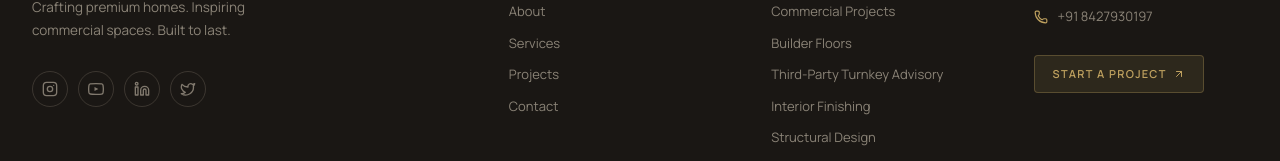
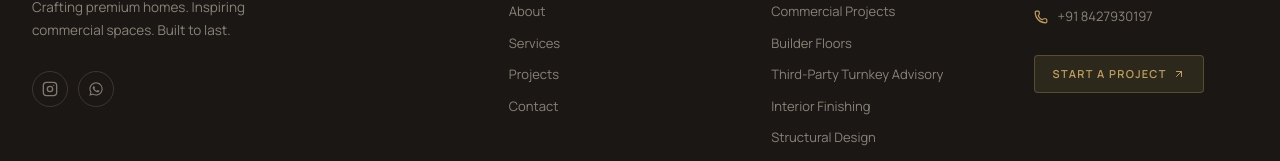
Before and after one commit to Surajkuma01/vps-site, a React (Vite) app: page / in a window 1280 px wide. Shown: the part 5139-5300 px from the top of the page. Built offline with nearby package versions, Linux system fonts and the light colour scheme.

Commit message:
Update footer social links: add Instagram link and WhatsApp chat link, remove others

```diff
--- a/src/components/Footer.tsx
+++ b/src/components/Footer.tsx
@@ -10,24 +10,9 @@ const InstagramIcon = () => (
   </svg>
 );
 
-const YoutubeIcon = () => (
-  <svg width="16" height="16" viewBox="0 0 24 24" fill="none" stroke="currentColor" strokeWidth="2" strokeLinecap="round" strokeLinejoin="round">
-    <path d="M22.54 6.42a2.78 2.78 0 0 0-1.95-1.96C18.88 4 12 4 12 4s-6.88 0-8.59.46a2.78 2.78 0 0 0-1.95 1.96A29 29 0 0 0 1 12a29 29 0 0 0 .46 5.58A2.78 2.78 0 0 0 3.41 19.5C5.12 20 12 20 12 20s6.88 0 8.59-.46a2.78 2.78 0 0 0 1.95-1.96A29 29 0 0 0 23 12a29 29 0 0 0-.46-5.58z" />
-    <polygon points="9.75 15.02 15.5 12 9.75 8.98 9.75 15.02" fill="currentColor" stroke="none" />
-  </svg>
-);
-
-const LinkedinIcon = () => (
-  <svg width="16" height="16" viewBox="0 0 24 24" fill="none" stroke="currentColor" strokeWidth="2" strokeLinecap="round" strokeLinejoin="round">
-    <path d="M16 8a6 6 0 0 1 6 6v7h-4v-7a2 2 0 0 0-2-2 2 2 0 0 0-2 2v7h-4v-7a6 6 0 0 1 6-6z" />
-    <rect x="2" y="9" width="4" height="12" />
-    <circle cx="4" cy="4" r="2" />
-  </svg>
-);
-
-const TwitterIcon = () => (
-  <svg width="16" height="16" viewBox="0 0 24 24" fill="none" stroke="currentColor" strokeWidth="2" strokeLinecap="round" strokeLinejoin="round">
-    <path d="M22 4s-.7 2.1-2 3.4c1.6 10-9.4 17.3-18 11.6 2.2.1 4.4-.6 6-2C3 15.5.5 9.6 3 5c2.2 2.6 5.6 4.1 9 4-.9-4.2 4-6.6 7-3.8 1.1 0 3-1.2 3-1.2z" />
+const WhatsAppIcon = () => (
+  <svg width="16" height="16" viewBox="0 0 24 24" fill="currentColor">
+    <path d="M12.04 2C6.58 2 2.13 6.45 2.13 11.91C2.13 13.66 2.59 15.36 3.45 16.86L2.05 22L7.3 20.62C8.75 21.41 10.38 21.83 12.04 21.83C17.5 21.83 21.95 17.38 21.95 11.92C21.95 9.27 20.92 6.78 19.05 4.91C17.18 3.03 14.69 2 12.04 2ZM12.05 20.15C10.57 20.15 9.12 19.76 7.85 19L7.55 18.82L4.43 19.64L5.26 16.59L5.06 16.27C4.24 14.96 3.81 13.45 3.81 11.91C3.81 7.37 7.5 3.68 12.04 3.68C14.25 3.68 16.31 4.54 17.87 6.1C19.42 7.66 20.28 9.72 20.28 11.92C20.28 16.46 16.59 20.15 12.05 20.15ZM16.57 14.37C16.32 14.25 15.1 13.65 14.88 13.56C14.65 13.48 14.49 13.44 14.32 13.69C14.16 13.93 13.69 14.49 13.55 14.65C13.41 14.81 13.27 14.83 13.02 14.71C12.78 14.59 11.99 14.33 11.05 13.49C10.32 12.84 9.83 12.04 9.69 11.79C9.55 11.55 9.67 11.42 9.79 11.3C9.9 11.19 10.04 11.01 10.16 10.87C10.28 10.73 10.32 10.63 10.4 10.46C10.48 10.3 10.44 10.16 10.38 10.04C10.32 9.92 9.83 8.71 9.63 8.21C9.43 7.73 9.23 7.79 9.07 7.79C8.93 7.78 8.76 7.78 8.6 7.78C8.44 7.78 8.17 7.84 7.95 8.08C7.72 8.33 7.09 8.92 7.09 10.12C7.09 11.33 7.97 12.49 8.09 12.65C8.21 12.81 9.82 15.3 12.3 16.36C12.89 16.61 13.35 16.76 13.71 16.88C14.3 17.07 14.84 17.04 15.27 16.98C15.75 16.91 16.74 16.38 16.95 15.8C17.16 15.21 17.16 14.71 17.09 14.6C17.03 14.49 16.82 14.49 16.57 14.37Z" />
   </svg>
 );
 
@@ -35,10 +20,16 @@ export default function Footer() {
   const year = new Date().getFullYear();
 
   const socialLinks = [
-    { icon: <InstagramIcon />, href: '#', label: 'Instagram' },
-    { icon: <YoutubeIcon />, href: '#', label: 'YouTube' },
-    { icon: <LinkedinIcon />, href: '#', label: 'LinkedIn' },
-    { icon: <TwitterIcon />, href: '#', label: 'Twitter' },
+    {
+      icon: <InstagramIcon />,
+      href: 'https://www.instagram.com/vijaypal_and_sons?xtok=MWkxb28xcngxdGl4bw==',
+      label: 'Instagram',
+    },
+    {
+      icon: <WhatsAppIcon />,
+      href: 'https://wa.me/918427930197?text=Hello%20FORM%20%26%20SPACE%20BY%20VPS,%20I%20am%20interested%20in%20discussing%20a%20project.',
+      label: 'WhatsApp',
+    },
   ];
 
   return (
@@ -107,6 +98,8 @@ export default function Footer() {
                 <a
                   key={s.label}
                   href={s.href}
+                  target="_blank"
+                  rel="noopener noreferrer"
                   aria-label={s.label}
                   style={{
                     width: '36px',
```
